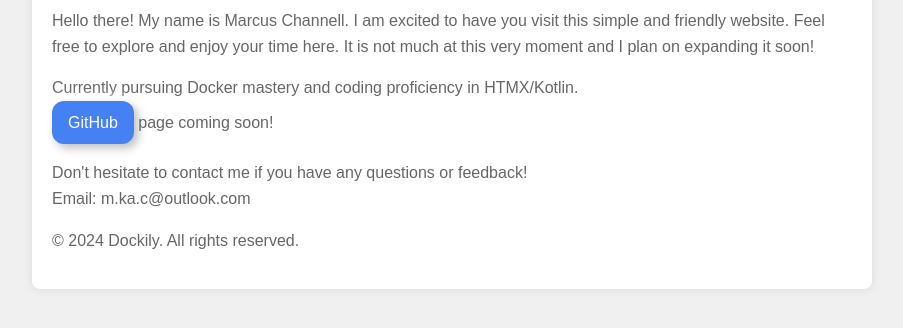
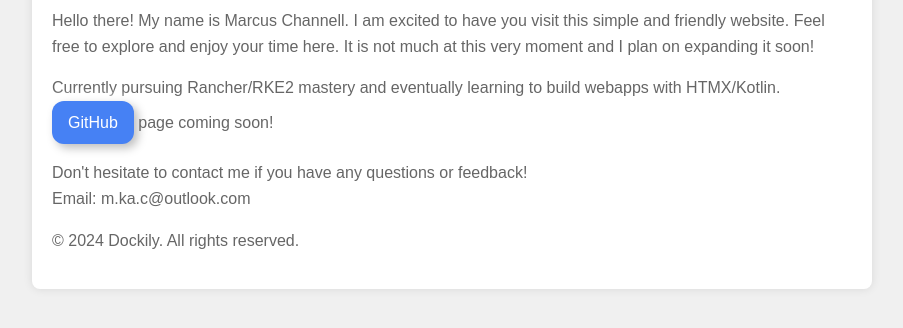
Before and after one commit to horse420speed/mywebsite, a plain HTML site: page index.html in a window 1280 px wide. Shown: the part 126-454 px from the top of the page, without its empty margins (188-1091 px from the left). Drawn offline with Linux system fonts and the light colour scheme.

Commit message:
Update index.html

```diff
--- a/index.html
+++ b/index.html
@@ -54,7 +54,7 @@
         </header>
         <main>
             <p>Hello there! My name is Marcus Channell. I am excited to have you visit this simple and friendly website. Feel free to explore and enjoy your time here. It is not much at this very moment and I plan on expanding it soon!</p>
-            <p>Currently pursuing Docker mastery and coding proficiency in HTMX/Kotlin.<br>
+            <p>Currently pursuing Rancher/RKE2 mastery and eventually learning to build webapps with HTMX/Kotlin.<br>
 		<a href="" class="neumorphism-btn">GitHub</a> page coming soon!</p>
             <p>Don't hesitate to contact me if you have any questions or feedback!<br>
 	       Email: m.ka.c@outlook.com</p>
```
